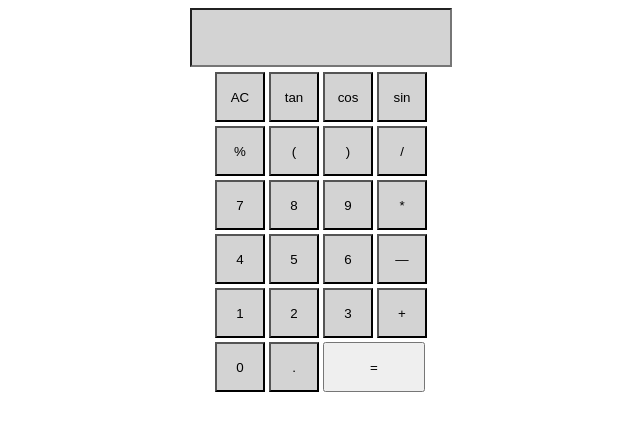
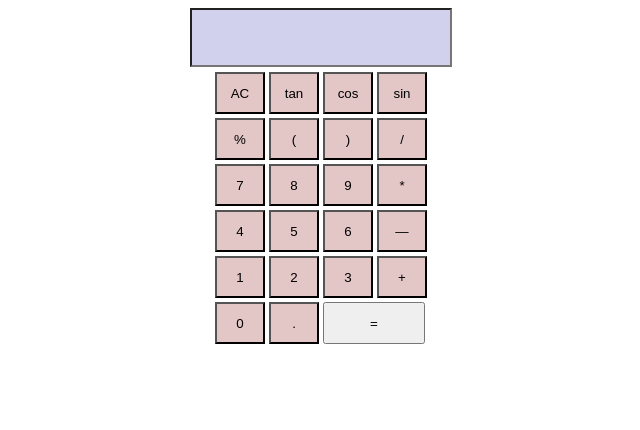
Before and after one commit to Reub7n/IS181-Exercise-5, a plain HTML site: page Index.html in a window 1280 px wide. Shown: the whole page, without its empty margins (319-959 px from the left). Drawn offline with Linux system fonts and the light colour scheme.

Commit message:
Update Index.html

```diff
--- a/Index.html
+++ b/Index.html
@@ -7,18 +7,18 @@
  <body>
   <style>
  #result{
-   background-color:lightgrey;
+   background-color:#d1d1ed;
    width:19em;
    height:4em;
  }
  input[type="button"]{
-   background-color:lightgrey;
+   background-color:#e3c6c6;
    width:50px;
-   height:50px;
+   height:42px;
 }
 input[type="submit"]{
   width:102px;
-  height:50px;
+  height:42px;
 }
  </style>
  <body>
```
